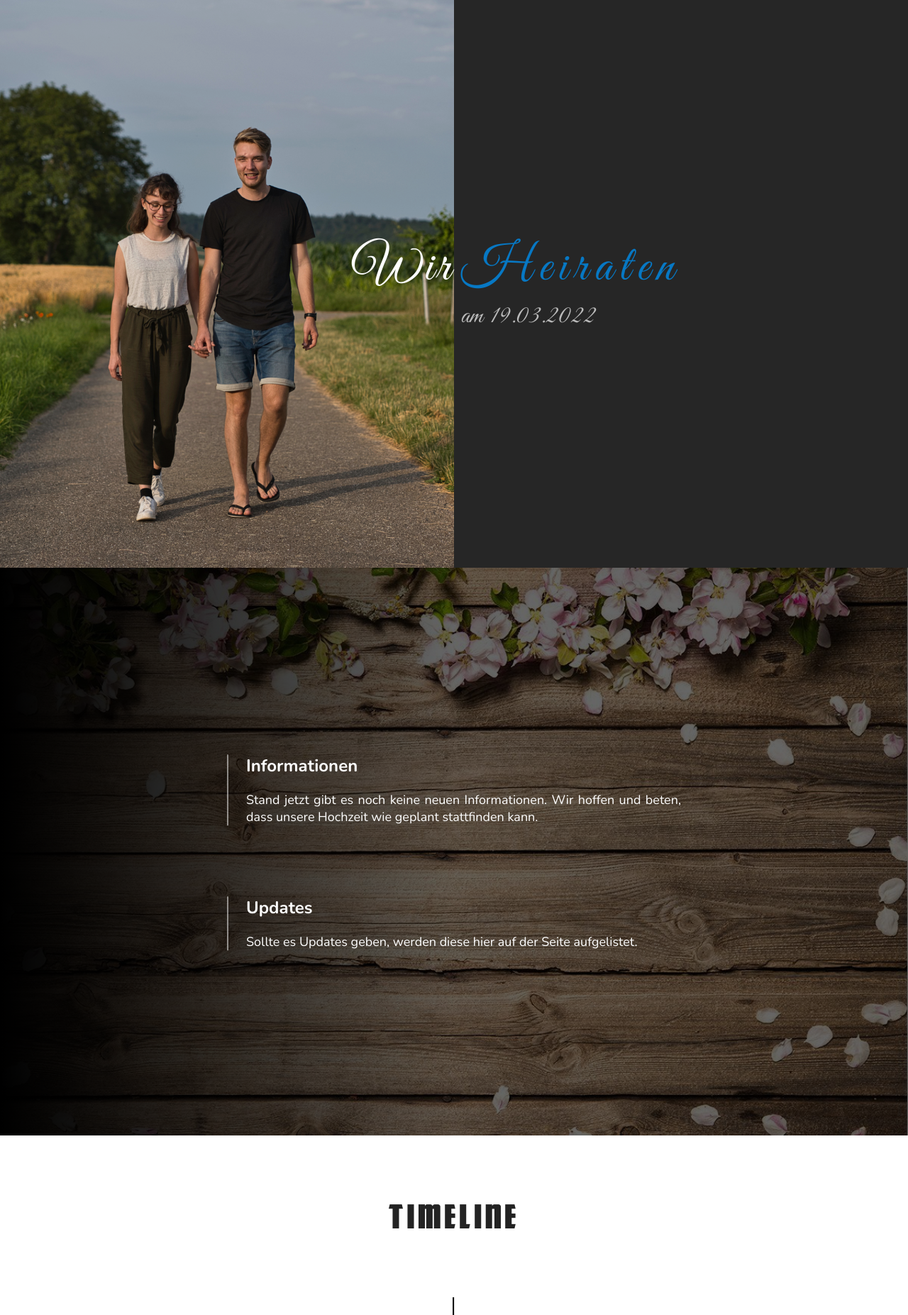
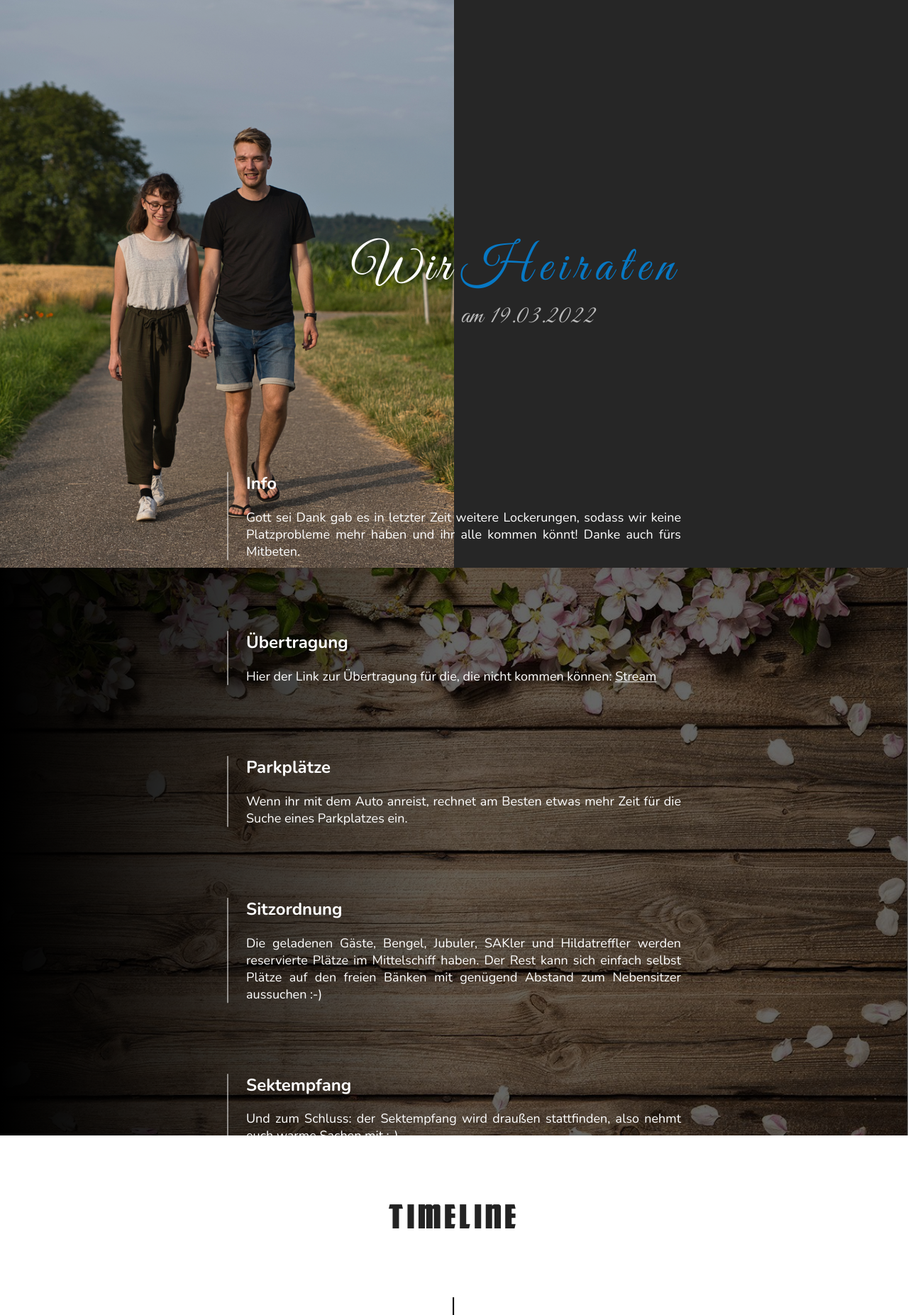
Before and after one commit to sebamomann/tobitundsophia, a PHP site: page / in a window 1280 px wide. Shown: the top 1853 px of the page at 71% size. Run offline with PHP 8.4, Linux system fonts and the light colour scheme.

Commit message:
text replace

```diff
--- a/index.php
+++ b/index.php
@@ -151,10 +151,10 @@
                     <div class='info-block fade bright' fade="fade-in-left">
                         <section>
                             <h1>
-                                Informationen
+                                Info
                             </h1>
                             <p>
-                                Stand jetzt gibt es noch keine neuen Informationen. Wir hoffen und beten, dass unsere Hochzeit wie geplant stattfinden kann.
+                                Gott sei Dank gab es in letzter Zeit weitere Lockerungen, sodass wir keine Platzprobleme mehr haben und ihr alle kommen könnt! Danke auch fürs Mitbeten.
                             </p>
                         </section>
                     </div>
@@ -162,10 +162,52 @@
                     <div class='info-block fade bright' fade="fade-in-left">
                         <section>
                             <h2>
-                                Updates
+                                Übertragung
                             </h2>
                             <p>
-                                Sollte es Updates geben, werden diese hier auf der Seite aufgelistet.
+                                Hier der Link zur Übertragung für die, die nicht kommen können: <a href="https://dein.li/tobitundsophia">Stream</a>
+                            </p>
+                        </section>
+                    </div>
+
+                    <div class='info-block fade bright' fade="fade-in-right">
+                        <section>
+                            <h2>
+                                Parkplätze
+                            </h2>
+                            <p>
+                                Wenn ihr mit dem Auto anreist, rechnet am Besten etwas mehr Zeit für die Suche eines Parkplatzes ein.
+                            </p>
+                        </section>
+                    </div>
+
+                    <div class='info-block fade bright' fade="fade-in-left">
+                        <section>
+                            <h2>
+                                Sitzordnung
+                            </h2>
+                            <p>
+                                Die geladenen Gäste, Bengel, Jubuler, SAKler und Hildatreffler werden reservierte Plätze im Mittelschiff haben. Der Rest kann sich einfach selbst Plätze auf den freien Bänken mit genügend Abstand zum Nebensitzer aussuchen :-)
+                            </p>
+                        </section>
+                    </div>
+
+                    <div class='info-block fade bright' fade="fade-in-right">
+                        <section>
+                            <h2>
+                                Sektempfang
+                            </h2>
+                            <p>
+                                Und zum Schluss: der Sektempfang wird draußen stattfinden, also nehmt euch warme Sachen mit ;-)
+                            </p>
+                        </section>
+                    </div>
+
+                    <div class='info-block fade bright' fade="fade-in-left">
+                        <section>
+                            <p>
+                                Wir sind schon sehr gespannt und freuen uns auf euch!
+                                Sophia&Tobit
                             </p>
                         </section>
                     </div>
```
Also changed, not shown: img/scroll.gif (added).
